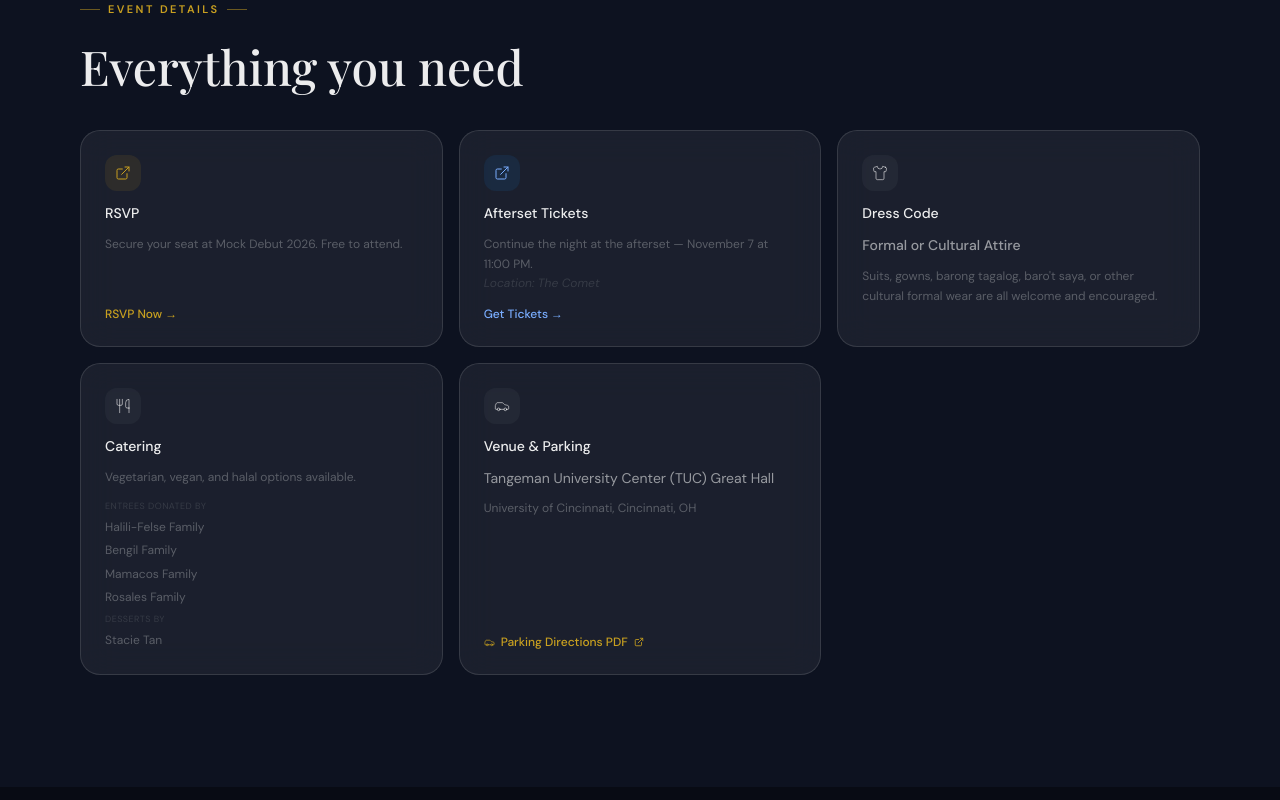
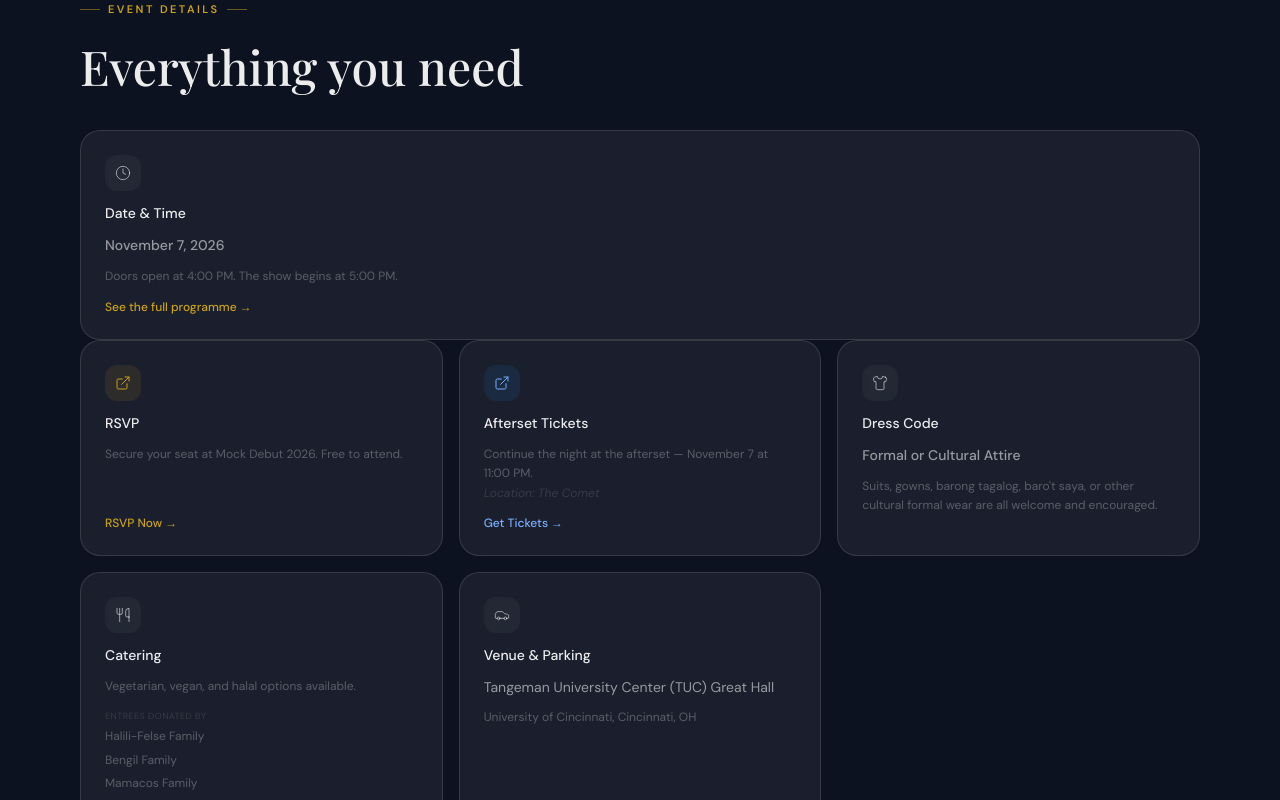
Before and after one commit to dundy101/ucpaso, a Next.js app: page /events/mock-debut in a window 1280 px wide. Shown: the part 920-1720 px from the top of the page. Built offline with nearby package versions, Linux system fonts and the light colour scheme; a web font is replaced by a local one.

Commit message:
added another card to mock debut section

```diff
--- a/src/app/events/mock-debut/page.tsx
+++ b/src/app/events/mock-debut/page.tsx
@@ -151,6 +151,26 @@ export default function MockDebutPage() {
             </h2>
           </FadeIn>
 
+                  {/* Date & Time */}
+                  <FadeIn>
+                      <div className="glass rounded-[var(--radius-lg)] p-6 flex flex-col gap-3 h-full">
+                          <div className="w-9 h-9 rounded-xl bg-[rgba(255,255,255,0.04)] flex items-center justify-center">
+                              <Clock size={16} className="text-[var(--text-2)]" strokeWidth={1.5} />
+                          </div>
+                          <h3 className="font-sans font-medium text-[var(--text-1)] text-sm">Date & Time</h3>
+                          <p className="text-[var(--text-2)] text-sm font-medium">November 7, 2026</p>
+                          <p className="text-[var(--text-3)] text-xs leading-relaxed flex-1">
+                              Doors open at 4:00 PM. The show begins at 5:00 PM.
+                          </p>
+                          <a
+                              href="#itinerary"
+                              className="mt-auto inline-flex items-center gap-1.5 text-[var(--gold)] text-xs font-medium hover:text-[var(--gold-light)] transition-colors"
+                          >
+                              See the full programme &rarr;
+                          </a>
+                      </div>
+                  </FadeIn>
+
           <div className="grid grid-cols-1 sm:grid-cols-2 lg:grid-cols-3 gap-4">
             {/* RSVP */}
             <FadeIn delay={0.05}>
@@ -205,7 +225,7 @@ export default function MockDebutPage() {
 
             {/* Catering */}
             <FadeIn delay={0.2}>
-              <div className="glass rounded-[var(--radius-lg)] p-6 flex flex-col gap-3 h-full sm:col-span-2 lg:col-span-1">
+              <div className="glass rounded-[var(--radius-lg)] p-6 flex flex-col gap-3 h-full">
                 <div className="w-9 h-9 rounded-xl bg-[rgba(255,255,255,0.04)] flex items-center justify-center">
                   <Utensils size={16} className="text-[var(--text-2)]" strokeWidth={1.5} />
                 </div>
@@ -319,7 +339,7 @@ export default function MockDebutPage() {
       {/* ════════════════════════════════════════
           ITINERARY
       ════════════════════════════════════════ */}
-      <section className="section bg-[var(--ink-50)] relative" aria-label="Event itinerary">
+      <section id="itinerary" className="section bg-[var(--ink-50)] relative scroll-mt-20" aria-label="Event itinerary">
         <div className="absolute top-0 inset-x-0 h-px rule-gold" />
         <div className="container max-w-3xl">
           <FadeIn>
```
